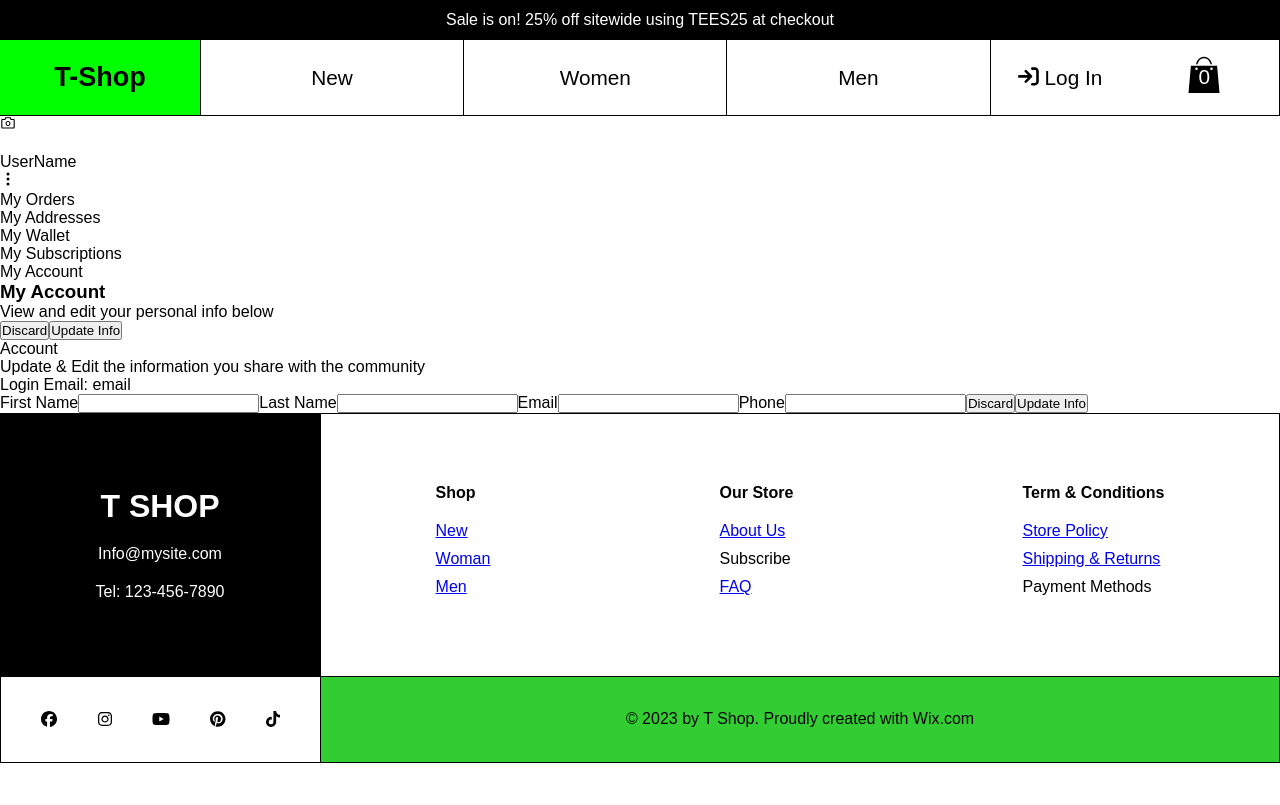
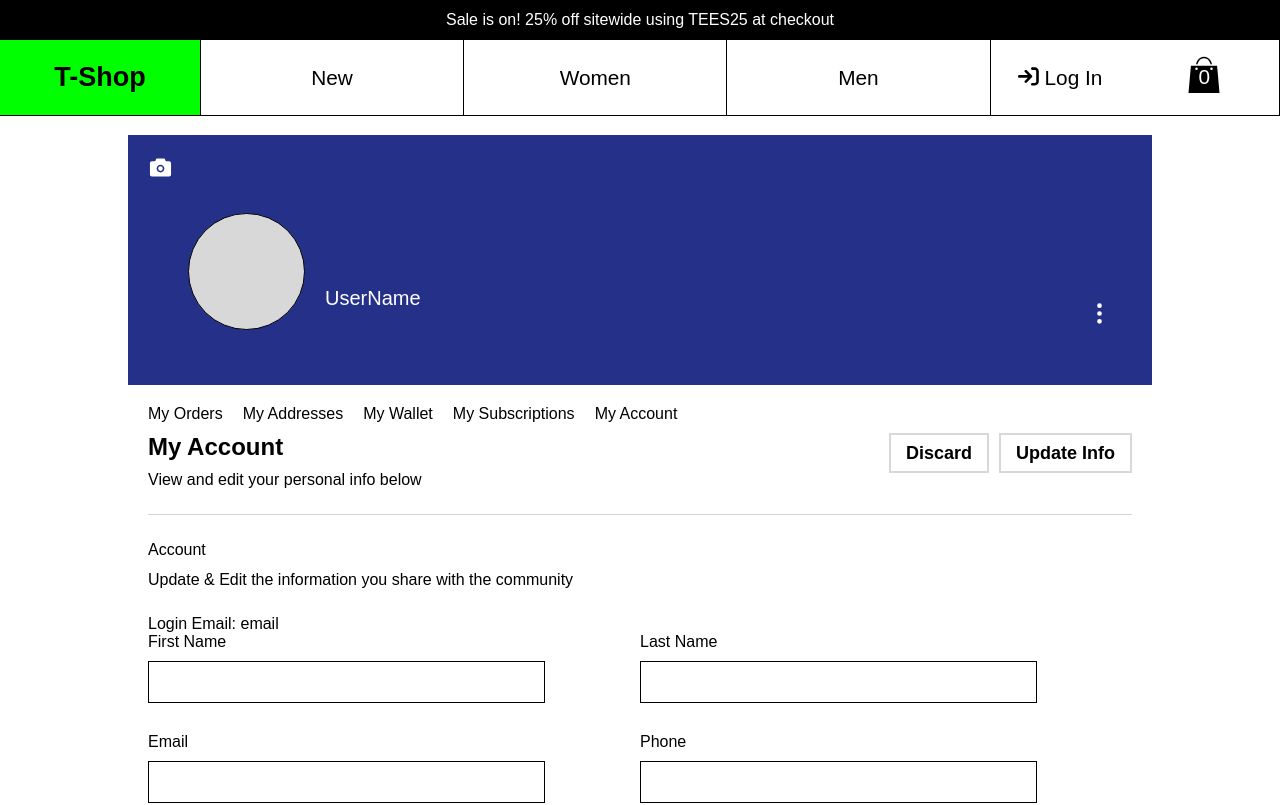
Before and after one commit to huan00/friday_laundry_frontend, a React (Create React App) app: page /myaccount in a window 1280 px wide. Shown: the top 805 px of the page. Built offline with nearby package versions, Linux system fonts and the light colour scheme; no server answers.

Commit message:
style account pages

```diff
--- a/src/components/MyAccount/MyAccount.jsx
+++ b/src/components/MyAccount/MyAccount.jsx
@@ -5,33 +5,43 @@ const MyAccount = () => {
 
   return (
     <div>
-      <div>
-        <div>
+      <div className="myaccount-sub">
+        <div className="myaccount-header">
           <h3>{header}</h3>
           <p>View and edit your personal info below</p>
         </div>
-        <div>
+        <div className="myaccount-update-btn">
           <button>Discard</button>
           <button>Update Info</button>
         </div>
       </div>
       <div>
-        <div>
+        <div className="myaccount-email">
           <p>Account</p>
           <p>Update & Edit the information you share with the community</p>
         </div>
         <div>Login Email: email</div>
-        <form>
+        <form className="myaccount-form">
+          <section>
             <label htmlFor="">First Name</label>
             <input type="text" />
+          </section>
+          <section>
             <label htmlFor="">Last Name</label>
             <input type="text" />
+          </section>
+          <section>
             <label htmlFor="">Email</label>
             <input type="text" />
+          </section>
+          <section>
             <label htmlFor="">Phone</label>
             <input type="text" />
+          </section>
+          <section className="myaccount-update-btn bottom-update-btn">
             <button>Discard</button>
             <button>Update Info</button>
+          </section>
         </form>
       </div>
     </div>
--- a/src/components/MyAccount/MyAddress.jsx
+++ b/src/components/MyAccount/MyAddress.jsx
@@ -3,11 +3,11 @@ import React from 'react'
 const MyAddress = () => {
   return (
     <div>
-      <div>
+      <div className="myaccount-sub-header">
         <h3>My Addresses</h3>
         <p>Add and manage the addresses you use often</p>
       </div>
-      <div>
+      <div className="myAddress-content">
         <p>You haven't saved any addresses yet</p>
         <button>Add New Address</button>
       </div>
--- a/src/components/MyAccount/MyOrder.jsx
+++ b/src/components/MyAccount/MyOrder.jsx
@@ -4,11 +4,11 @@ import { Link } from 'react-router-dom'
 const MyOrder = () => {
   return (
     <div>
-      <div>
+      <div className="myaccount-sub-header">
         <h3>My Orders</h3>
         <p>View your order history or check the satus of a recent order.</p>
       </div>
-      <div>
+      <div className="myOrder-content">
         <p>You haven't placed any orders yet.</p>
         <Link to="/">Start Browsing</Link>
       </div>
--- a/src/components/MyAccount/MySubscription.jsx
+++ b/src/components/MyAccount/MySubscription.jsx
@@ -3,14 +3,14 @@ import React from 'react'
 const MySubscription = () => {
   return (
     <div>
-      <div>
+      <div className="myaccount-sub-header">
         <h3>My Subscriptions</h3>
         <p>View and manage the subscriptions you've purchased</p>
       </div>
-      <div>
-        <div>
+      <div className="mySubscription-content">
+        <div className="mySubscription-tab">
           <div>
-            <h6>Beginner</h6>
+            <h4>Beginner</h4>
             <ul>
               <li>$15.00 per month</li>
               <li>Payments completed: 3 of 6</li>
@@ -23,22 +23,22 @@ const MySubscription = () => {
             <p>Expires: May 18, 2022</p>
             <p>Start Date: May 18, 2020</p>
           </div>
-          <div>
-            <button>Active</button>
+          <div className="mySubscription-status">
+            <button className="mySubscription-btn">Active</button>
           </div>
         </div>
-        <div>
+        <div className="mySubscription-tab">
           <div>Pro</div>
           <div>Expires: May 18, 2022</div>
-          <div>
-            <button>active</button>
+          <div className="mySubscription-status">
+            <button className="mySubscription-btn">Active</button>
           </div>
         </div>
-        <div>
+        <div className="mySubscription-tab">
           <div>VIP</div>
           <div>Expires: May 18, 2022</div>
-          <div>
-            <button>Expired</button>
+          <div className="mySubscription-status">
+            <button className="mySubscription-btn">Expired</button>
           </div>
         </div>
       </div>
--- a/src/components/MyAccount/MyWallet.jsx
+++ b/src/components/MyAccount/MyWallet.jsx
@@ -3,11 +3,11 @@ import React from 'react'
 const MyWallet = () => {
   return (
     <div>
-      <div>
+      <div className="myaccount-sub-header">
         <h3>My Wallet</h3>
         <p>Save your credit and debit card details for faster checkout</p>
       </div>
-      <div>
+      <div className="mywallet-content">
         <p>You Haven't Saved Any Cards Yet</p>
         <p>
           Securely save your payment details when you place an order at
--- a/src/pages/Account.jsx
+++ b/src/pages/Account.jsx
@@ -1,11 +1,12 @@
 import React, { useState } from 'react'
-import { AiOutlineCamera } from 'react-icons/ai'
+import { AiFillCamera } from 'react-icons/ai'
 import { BsThreeDotsVertical } from 'react-icons/bs'
 import MyAddress from '../components/MyAccount/MyAddress'
 import MyOrder from '../components/MyAccount/MyOrder'
 import MySubscription from '../components/MyAccount/MySubscription'
 import MyWallet from '../components/MyAccount/MyWallet'
 import MyAccount from '../components/MyAccount/MyAccount'
+import '../styles/Account.css'
 
 const Account = () => {
   const nav = [
@@ -38,23 +39,25 @@ const Account = () => {
 
   return (
     <div className="myaccount">
-      <div className="myaccount-picture">
-        <div>
-          <AiOutlineCamera />
+      <div className="myaccount-background">
+        <div className="myaccount-camera">
+          <AiFillCamera className="myaccount-camera-icon" />
         </div>
-        <div>
-          <div>
-            <img src="" alt="" />
-            <p>UserName</p>
+        <div className="myaccount-profile-content">
+          <div className="myaccount-picture">
+            <div className="myaccount-image">
+              <img src="" alt="" />
+            </div>
+            <p className="myaccount-username">UserName</p>
           </div>
           <div>
-            <BsThreeDotsVertical />
+            <BsThreeDotsVertical className="dot-icon" />
           </div>
         </div>
       </div>
       <div className="myaccount-nav">
         {nav.map((el, idx) => (
-          <p onClick={handleActive}>{el}</p>
+          <p onClick={() => handleActive(idx)}>{el}</p>
         ))}
       </div>
       <div className="myaccount-content">{render()}</div>
--- /dev/null
+++ b/src/styles/Account.css
@@ -0,0 +1,209 @@
+
+button {
+  border: 2px solid rgb(216,216,216);
+  height: 40px;
+  padding: 0 15px;
+  background-color: white;
+  font-size: 18px;
+  font-weight: 700;
+}
+
+.myaccount {
+  width: 80%;
+  height: 100%;
+  margin: 0 auto;
+}
+
+.myaccount-background {
+  background-color: rgb(37,49, 137);
+  height: 250px;
+  margin: 20px 0 0 0;
+
+
+}
+
+.myaccount-camera {
+  color: white;
+  height: 45px;
+}
+
+.myaccount-camera-icon {
+  margin: 20px 0 0 20px;
+  font-size: 25px;
+}
+
+.myaccount-profile-content {
+  height: 150px;
+  display: flex;
+  justify-content: space-between;
+  align-items: flex-end;
+  color: white;
+  padding: 0 40px;
+}
+.myaccount-picture {
+  display: flex;
+  align-items: flex-end;
+  margin: 0 0 0 20px;
+}
+
+.myaccount-image {
+  height: 115px;
+  width: 115px;
+  background-color: rgb(216,216,216);
+  border-radius: 50%;
+  border: 1px solid black
+}
+
+.myaccount-profile-content img {
+  max-height: 115px;
+  width: 115px;
+  border-radius: 50%;
+  z-index: 10;
+
+}
+
+.myaccount-username {
+  margin: 0 0 20px 20px;
+  font-size: 20px;
+}
+
+.dot-icon {
+  font-size: 25px;
+}
+
+/*******nav*/
+
+.myaccount-nav {
+  display: flex;
+  padding: 20px 20px 10px 20px;
+}
+
+.myaccount-nav p {
+  margin: 0 20px 0 0;
+  cursor: pointer;
+}
+
+.myaccount-content {
+  height: fit-content;
+  padding: 0 20px;
+}
+
+/************Myaccount componenet*/
+.myaccount-sub {
+  display: flex;
+  justify-content: space-between;
+  border-bottom: 1px rgb(216,216,216) solid;
+  padding-bottom: 25px;
+}
+
+.myaccount-sub h3 {
+  margin: 0 0 10px 0;
+  font-size: 24px;
+}
+
+.myaccount-update-btn button {
+  margin: 0 0 0 10px;
+}
+
+.myaccount-email {
+  padding: 20px 0;
+  line-height: 30px;
+}
+
+.myaccount-form {
+  display: grid;
+  grid-template: 1fr 1fr 1fr/ 1fr 1fr;
+  justify-content: space-between;
+
+  grid-template-areas:
+  "input input"
+  "input input"
+  ". btn";
+}
+
+.bottom-update-btn {
+  grid-area: btn;
+  margin: 30px 0;
+  text-align: right;
+}
+.myaccount-form input, label {
+  display: block;
+  width: 375px;
+}
+
+.myaccount-form input {
+  margin: 10px 0;
+  height: 30px;
+  border: 1px solid black;
+  padding: 5px 10px;
+}
+
+/*********My Subscriptions**/
+.myaccount-sub-header h3{
+  margin: 0 0 10px 0;
+  font-size: 24px;
+}
+
+.myaccount-sub-header {
+
+  border-bottom: 1px solid rgb(216,216,216);
+  padding: 0 0 25px 0;
+}
+
+.mySubscription-content {
+  padding: 25px 0;
+}
+
+.mySubscription-tab{
+  display: grid;
+  grid-template: 1fr/ 1fr 1fr 1fr;
+
+  align-items: center;
+  padding: 20px 0;
+  border-bottom: 1px solid rgb(216,216,216);
+  position: relative;
+}
+.mySubscription-tab h4{
+  margin: 0 0 20px 0
+}
+
+.mySubscription-status {
+
+display: flex;
+justify-content: flex-end;
+}
+
+/******My wallet***/
+
+.mywallet-content {
+  height: 400px;
+  display: flex;
+  flex-direction: column;
+  justify-content: center;
+  align-items: center;
+
+  line-height: 30px;
+}
+
+/********My address********/
+.myAddress-content {
+  height: 400px;
+  display: flex;
+  flex-direction: column;
+  justify-content: center;
+  align-items: center;
+
+  line-height: 40px;
+}
+
+/**********My orders****/
+
+.myOrder-content {
+  height: 400px;
+  display: flex;
+  flex-direction: column;
+  justify-content: center;
+  align-items: center;
+
+  line-height: 40px;
+}
--- a/src/styles/App.css
+++ b/src/styles/App.css
@@ -1,5 +1,12 @@
+body {
+  height: 100vh;
+}
+
+#root { height: 100%;}
+
 .App {
   text-align: center;
+  height: 100vh;
 }
 
 .App-logo {
@@ -27,12 +34,3 @@
 .App-link {
   color: #61dafb;
 }
-
-@keyframes App-logo-spin {
-  from {
-    transform: rotate(0deg);
-  }
-  to {
-    transform: rotate(360deg);
-  }
-}
--- a/src/styles/Home.css
+++ b/src/styles/Home.css
@@ -157,7 +157,10 @@ background: linear-gradient(0deg, rgba(34,193,195,1) 5%, rgba(157,255,140,1) 91%
 
 footer {
   display: flex;
-  height: 350px
+  height: 250px;
+
+  position: relative;
+  bottom: 0;
 }
 
 .footerContent {
```
Lines whose indentation alone changed are shown as unchanged.
